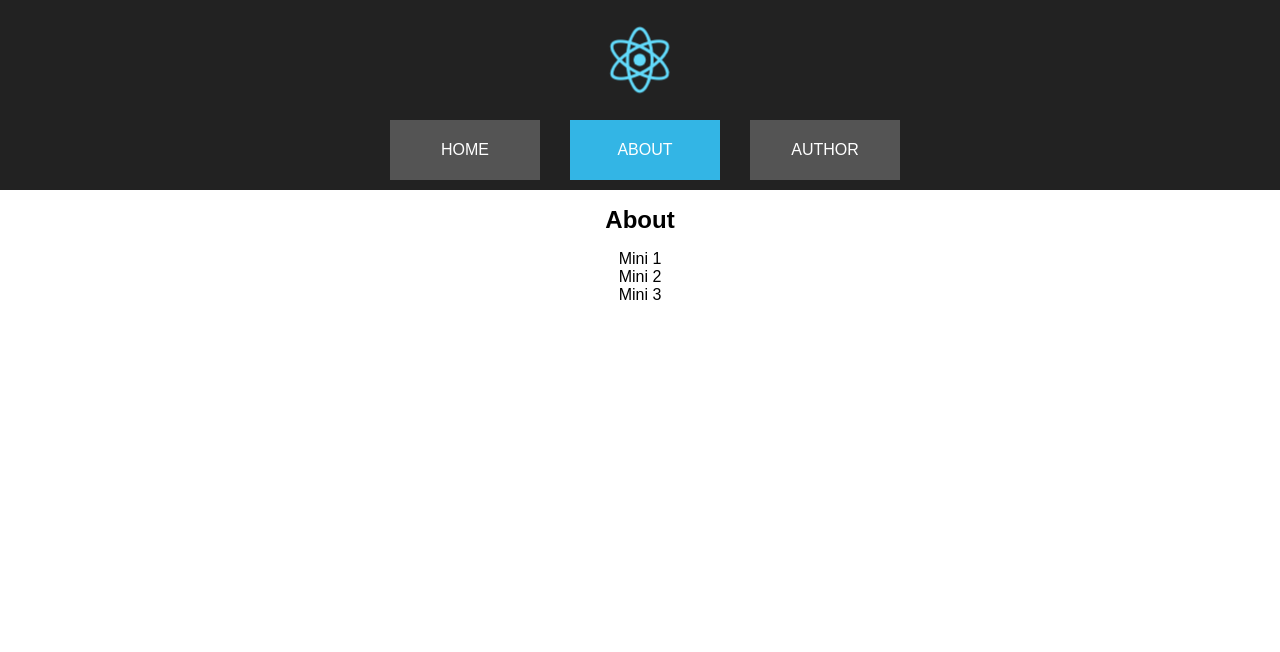
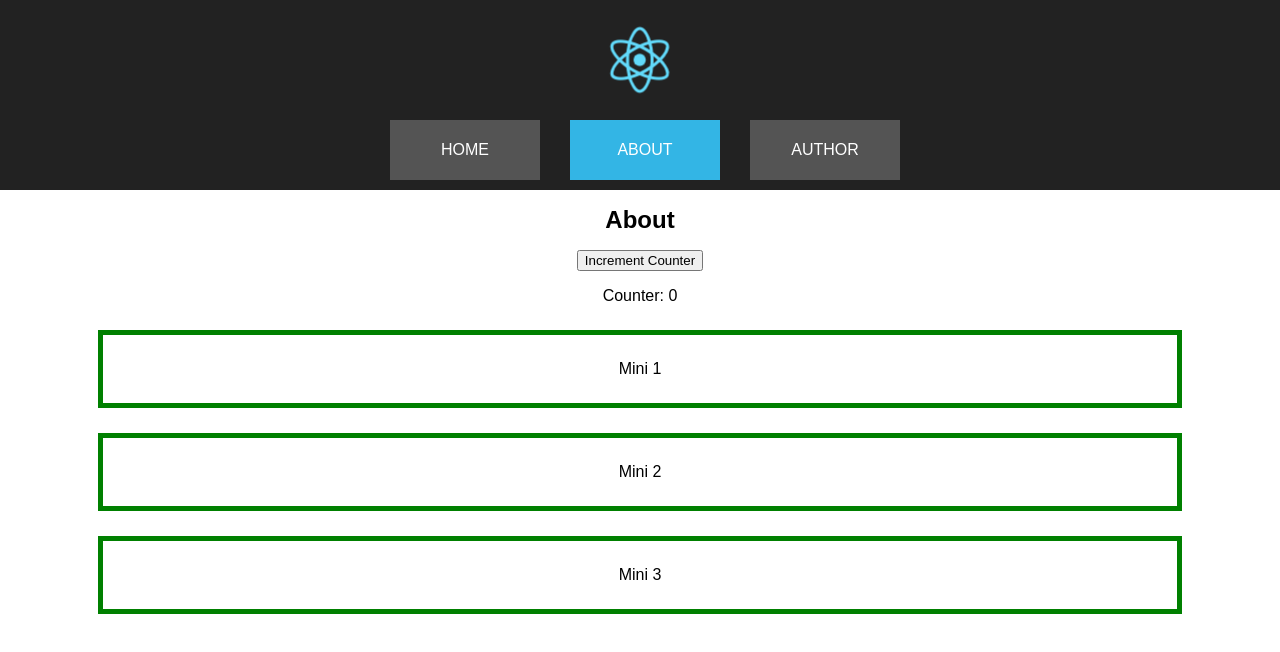
Before and after one commit to jojo-tutor/hoc-error-boundary, a React (Create React App) app: page /about in a window 1280 px wide. Shown: the top 652 px of the page. Built offline with nearby package versions, Linux system fonts and the light colour scheme.

Commit message:
added css styles

```diff
--- a/src/About.js
+++ b/src/About.js
@@ -4,30 +4,57 @@ import WithError from './WithError';
 import logo from './logo.svg';
 import './App.css';
 
-const MiniComponent1 = () => {
-  return (<div>Mini 1</div>)
+const MiniComponent1 = ({ counter }) => {
+  if (counter > 0) {
+    throw new Error('Expected Error!')
+  }
+  return (
+    <div className='mini'>
+      Mini 1
+    </div>)
 }
 
-const MiniComponent2 = () => {
-  return (<div>Mini 2</div>)
+const MiniComponent2 = ({ counter }) => {
+  if (counter > 1) {
+    throw new Error('Expected Error!')
+  }
+  return (
+    <div className='mini'>
+      Mini 2
+    </div>)
 }
 
-const MiniComponent3 = () => {
-  return (<div>Mini 3</div>)
+const MiniComponent3 = ({ counter }) => {
+  if (counter > 2) {
+    throw new Error('Expected Error!')
+  }
+  return (
+    <div className='mini'>
+      Mini 3
+    </div>)
 }
 
 
 class About extends Component {
+  state ={
+    counter: 0
+  }
+  handleIncrement = () => {
+    this.setState(({ counter }) => ({ counter: counter + 1 }))
+  }
   render() {
     const WrappedMini1 = WithError(MiniComponent1)
     const WrappedMini2 = WithError(MiniComponent2)
     const WrappedMini3 = WithError(MiniComponent3)
+    const { counter } = this.state
     return (
-      <div>
+      <div className='page-about'>
         <h1 className="App-title">About</h1>
-        <WrappedMini1/>
-        <WrappedMini2/>
-        <WrappedMini3/>
+        <button onClick={this.handleIncrement}>Increment Counter</button>
+        <p>Counter: { counter }</p>
+        <WrappedMini1 counter={counter} />
+        <WrappedMini2 counter={counter} />
+        <WrappedMini3 counter={counter} />
       </div>
     );
   }
--- a/src/App.css
+++ b/src/App.css
@@ -47,6 +47,14 @@
   font-size: large;
 }
 
+.page-about .mini {
+  width: 80%;
+  border: 5px solid green;
+  padding: 25px;
+  margin: 25px auto;
+  position:relative;
+}
+
 @keyframes App-logo-spin {
   from { transform: rotate(0deg); }
   to { transform: rotate(360deg); }
--- a/src/WithError.js
+++ b/src/WithError.js
@@ -11,7 +11,7 @@ function WithError(ChildComponent) {
       if (this.state.hasError) {
         return (<h1>Oh no, Something went wrong! :(</h1>)
       }
-      return <ChildComponent/>
+      return <ChildComponent {...this.props} />
     }
   }
 }
```
